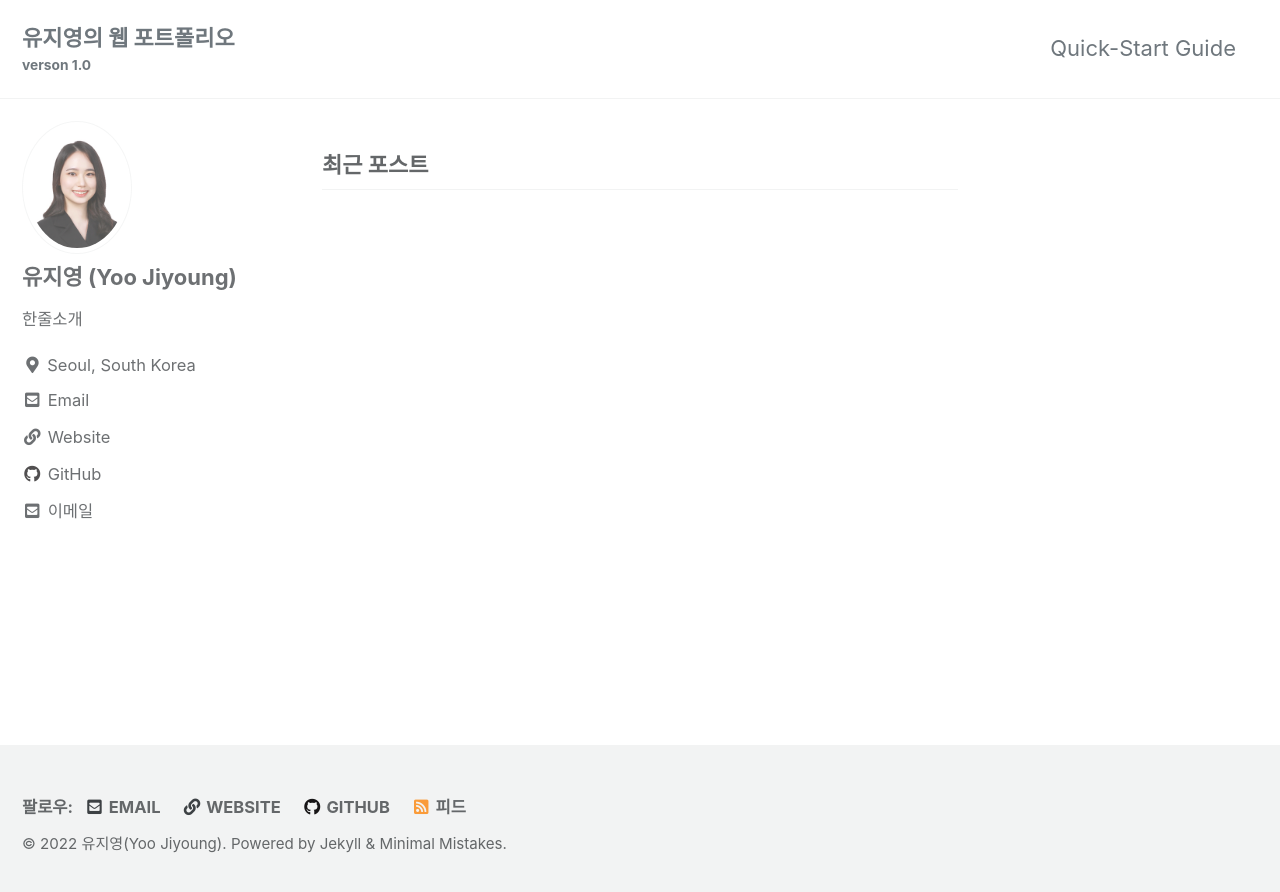
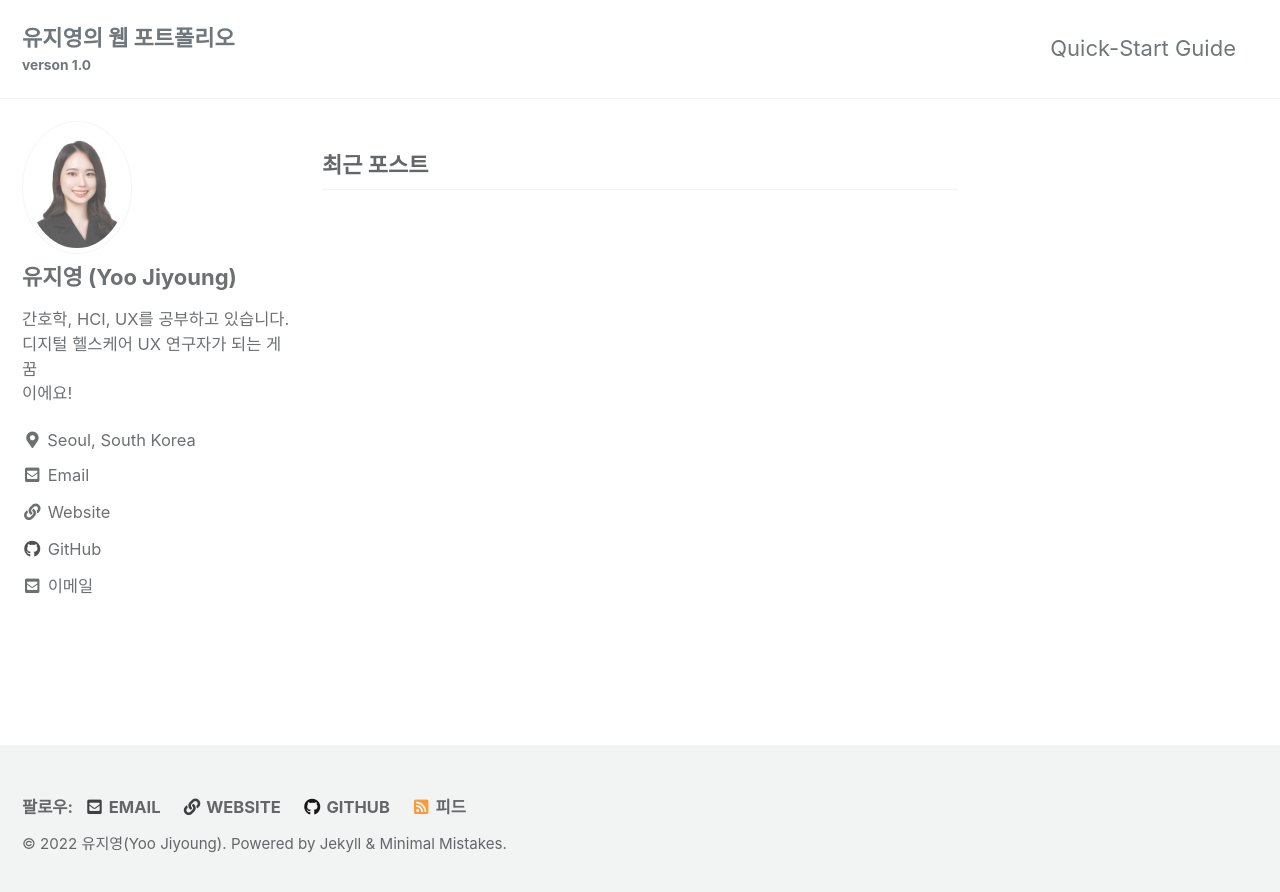
Before and after one commit to y00ooo/y00ooo.github.io, a Jekyll site: the page built from index.html, in a window 1280 px wide. Shown: the top 892 px of the page. Built offline with Jekyll 4.4.1, drawn with Linux system fonts in a browser that asks for light colours; cached includes are drawn as plain includes; the list of posts is cut into pages by our own code.

Commit message:
_pages 추가

```diff
--- a/_config.yml
+++ b/_config.yml
@@ -20,7 +20,7 @@
 title_separator: "-"
 subtitle: "verson 1.0" # site tagline that appears below site title in masthead
 name: "유지영(Yoo Jiyoung)"
-description: "유지영의 웹 포트폴리오 사이트입니다."
+description: "유지영의 웹 포트폴리오 사이트입니다." # 어디 적용되는 거ㅁ?
 url: "https://y00ooo.github.io/" # the base hostname & protocol for your site e.g. "https://mmistakes.github.io"
 baseurl: # the subpath of your site, e.g. "/blog"
 repository: "https://github.com/y00ooo/y00ooo.github.io" # GitHub username/repo-name e.g. "mmistakes/minimal-mistakes"
@@ -105,7 +105,7 @@
 author:
   name: "유지영 (Yoo Jiyoung)"
   avatar: "/assets/avatar.jpg" # path of avatar image, e.g. "/assets/images/bio-photo.jpg"
-  bio: "한줄소개"
+  bio: "간호학, HCI, UX를 공부하고 있습니다. 디지털 헬스케어 UX 연구자가 되는 게 <br>꿈<br>이에요!"
   location: "Seoul, South Korea"
   email: "y00ooo@snu.ac.kr"
   links:
@@ -262,3 +262,11 @@
       comments: # true
       share: true
       related: true
+
+  # _pages
+  - scope:
+      path: "_pages"
+      type: pages
+    values:
+      layout: single
+      author_profile: true
```
